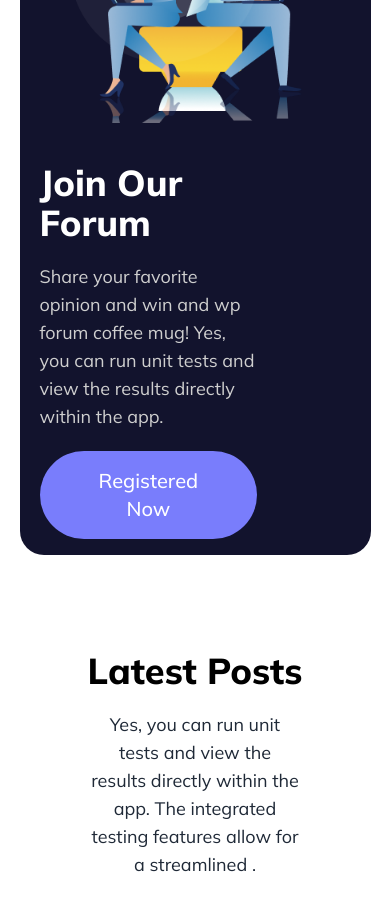
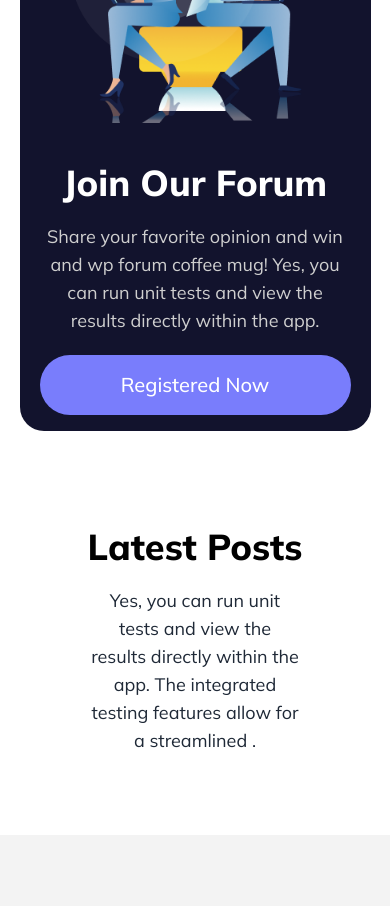
Before and after one commit to KamaruzzamanFahad/ReadHotForumA6, a plain HTML site: page index.html in a window 390 px wide. Shown: the part 1860-2766 px from the top of the page. Drawn offline with nearby package versions, Linux system fonts and the light colour scheme; no server answers.

Commit message:
responsive for mobile completed

```diff
--- a/index.html
+++ b/index.html
@@ -117,11 +117,11 @@
                 <div class="justify-end items-end flex md:hidden lg:hidden xl:hidden">
                     <img src="images/joinforum.png" alt="">
                 </div>
-                <div class="w-[70%]">
-                    <h1 class=" text-4xl text-white font-extrabold mt-10">Join Our Forum</h1>
-                    <p class="mt-5 text-lg text-[#cfcfcf]">Share your favorite opinion and win and wp forum coffee mug!
+                <div class="w-[100%] md:w-[75%] lg:w-[75%] xl:w-[75%]">
+                    <h1 class=" text-4xl text-white font-extrabold mt-10 text-center md:text-left lg:text-left xl:text-left ">Join Our Forum</h1>
+                    <p class="mt-5 text-lg text-[#cfcfcf] text-center md:text-left lg:text-left xl:text-left">Share your favorite opinion and win and wp forum coffee mug!
                         Yes, you can run unit tests and view the results directly within the app. </p>
-                    <button class="buttom mt-5 px-10 py-4 text-xl">Registered Now</button>
+                    <button class="buttom mt-5 px-10 py-4 text-xl w-full md:w-60 lg:w-60 xl:w-60">Registered Now</button>
                 </div>
                 <div class="justify-end items-end hidden md:flex lg:flex xl:flex">
                     <img src="images/joinforum.png" alt="">
```
